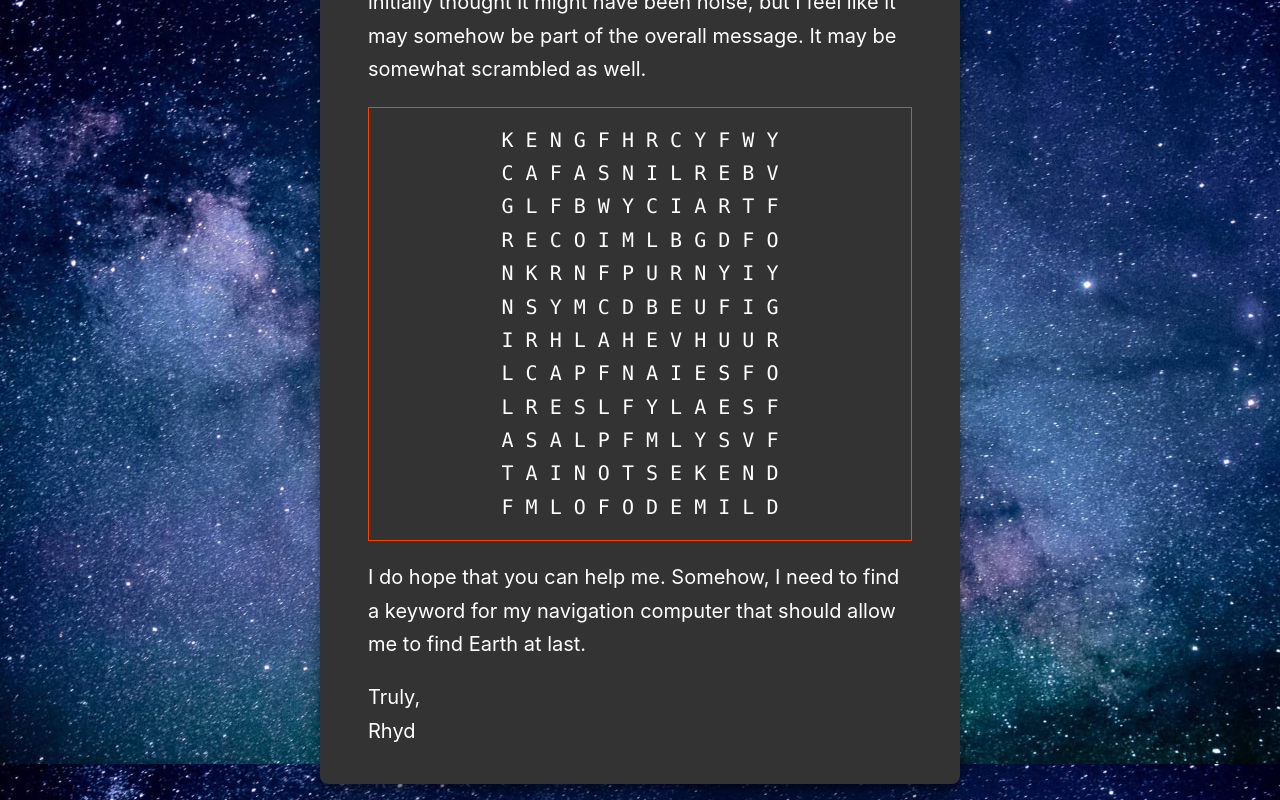
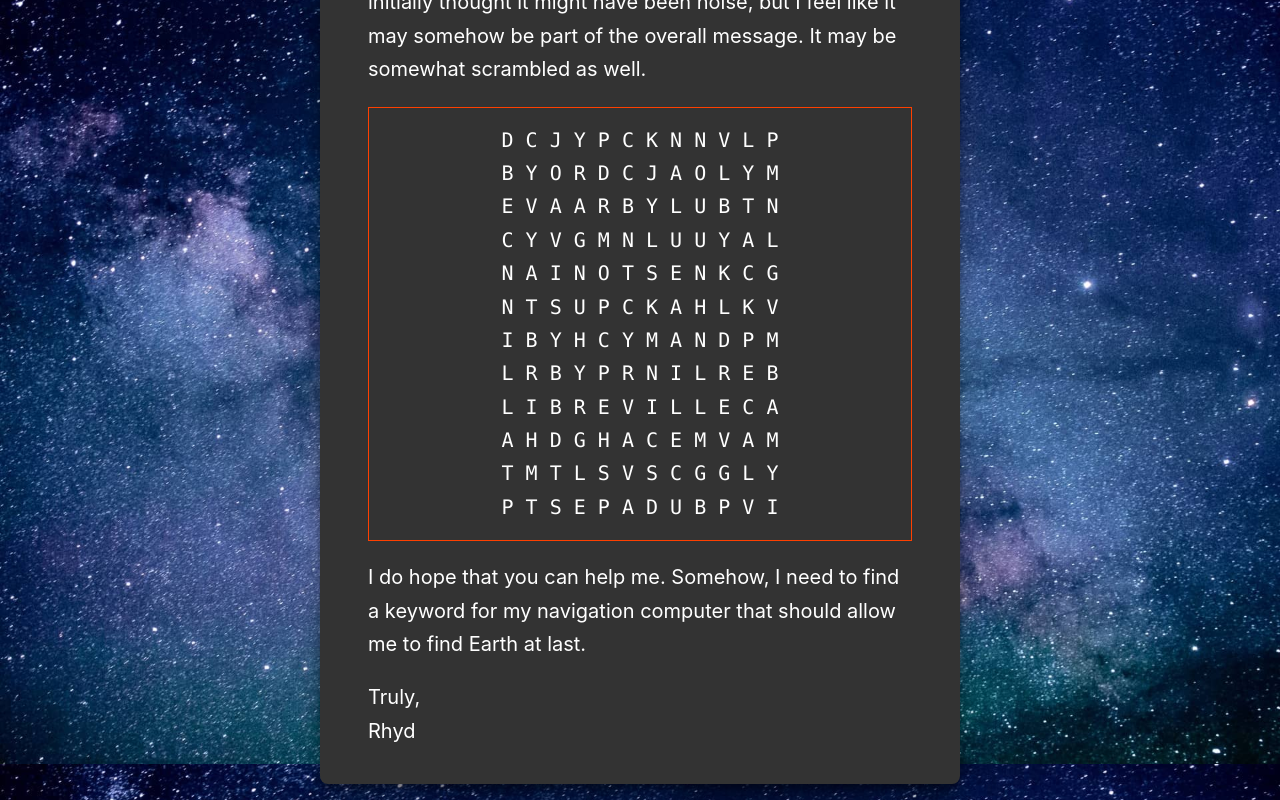
Before and after one commit to colinbate/puzzle-quest, a Svelte app: page / in a window 1280 px wide. Shown: the part 1858-2658 px from the top of the page. Built offline with nearby package versions, Linux system fonts and the light colour scheme.

Commit message:
New data stream :)

```diff
--- a/src/Part1.svelte
+++ b/src/Part1.svelte
@@ -46,18 +46,18 @@ pre {
 <p>I'm not sure how useful it will be to know what colors everyone is wearing, but knowing my colleagues, it will be meaningful and symbolic. They are always joking about the places they've visited and trying to be taken to your Earth leaders. I don't think any of them have actually had the nerve to do so. At the end of the last transmission, I also received this stream of characters. I initially thought it might have been noise, but I feel like it may somehow be part of the overall message. It may be somewhat scrambled as well.</p>
 <div class="puzzle">
 <pre>
-K E N G F H R C Y F W Y
-C A F A S N I L R E B V
-G L F B W Y C I A R T F
-R E C O I M L B G D F O
-N K R N F P U R N Y I Y
-N S Y M C D B E U F I G
-I R H L A H E V H U U R
-L C A P F N A I E S F O
-L R E S L F Y L A E S F
-A S A L P F M L Y S V F
-T A I N O T S E K E N D
-F M L O F O D E M I L D
+D C J Y P C K N N V L P
+B Y O R D C J A O L Y M
+E V A A R B Y L U B T N
+C Y V G M N L U U Y A L
+N A I N O T S E N K C G
+N T S U P C K A H L K V
+I B Y H C Y M A N D P M
+L R B Y P R N I L R E B
+L I B R E V I L L E C A
+A H D G H A C E M V A M
+T M T L S V S C G G L Y
+P T S E P A D U B P V I
 </pre>
 </div>
 <p>
```
